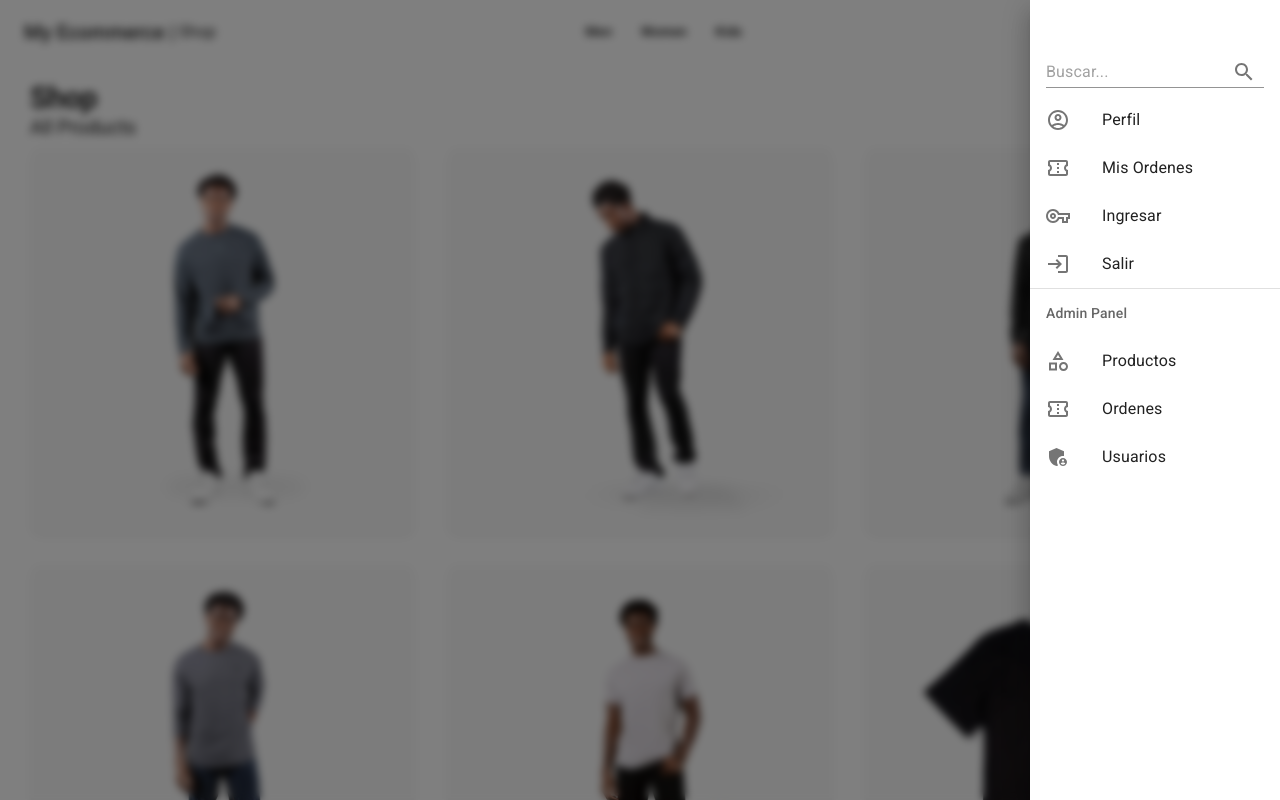
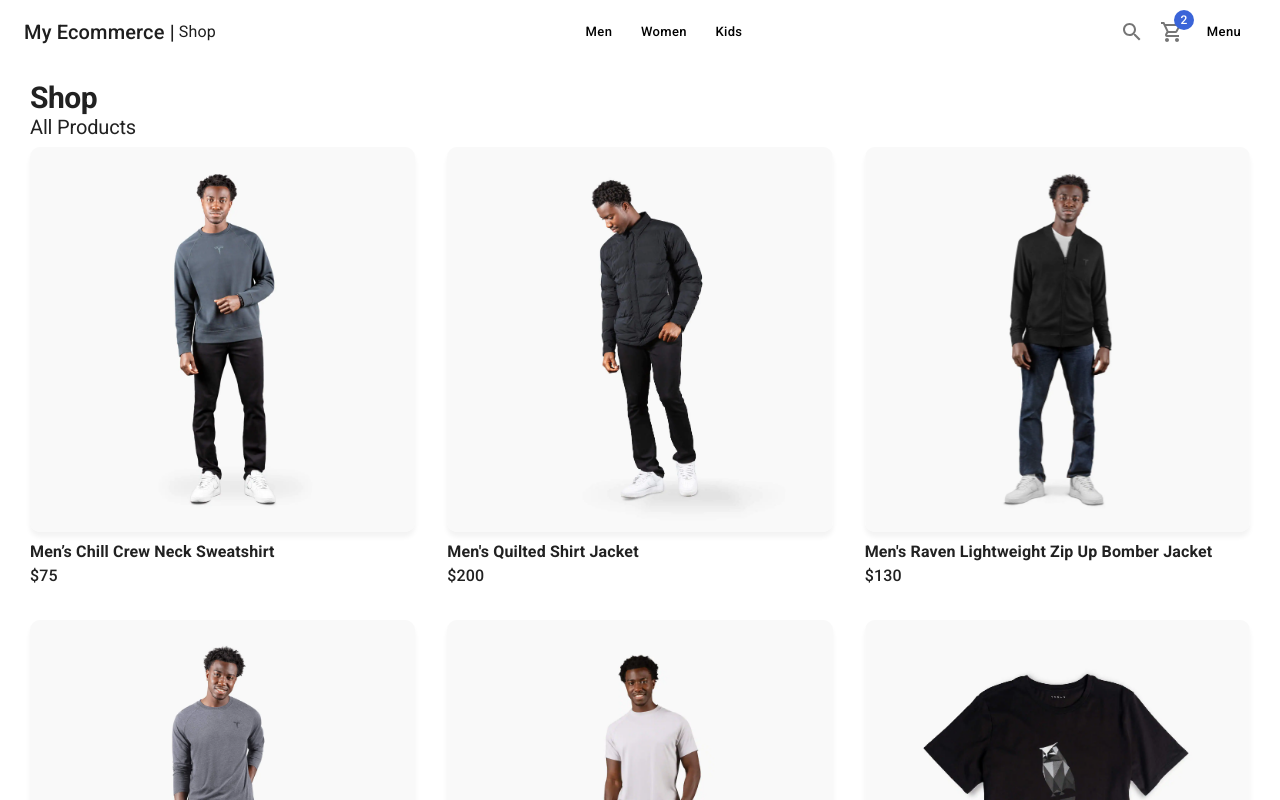
Before and after one commit to daramayo90/nextjs-ecommerce-ts, a Next.js app: page / in a window 1280 px wide. Shown: the top 800 px of the page. Built offline with nearby package versions, Linux system fonts and the light colour scheme.

Commit message:
new components to show products (ProductList & ProductCard)

```diff
--- /dev/null
+++ b/components/products/ProductCard.tsx
@@ -0,0 +1,36 @@
+import { FC, useMemo, useState } from 'react';
+import { Box, Card, CardActionArea, CardMedia, Grid, Typography } from '@mui/material';
+
+import { IProduct } from '../../interfaces';
+
+interface Props {
+  product: IProduct;
+}
+
+export const ProductCard: FC<Props> = ({ product }) => {
+  const [isHovered, setIsHovered] = useState(false);
+
+  const productImage = useMemo(() => {
+    return isHovered ? `/products/${product.images[1]}` : `/products/${product.images[0]}`;
+  }, [isHovered, product.images]);
+
+  return (
+    <Grid
+      item
+      xs={6}
+      sm={4}
+      onMouseEnter={() => setIsHovered(true)}
+      onMouseLeave={() => setIsHovered(false)}>
+      <Card>
+        <CardActionArea>
+          <CardMedia component='img' image={productImage} alt={product.title} className='fadeIn' />
+        </CardActionArea>
+      </Card>
+
+      <Box sx={{ mt: 1 }} className='fadeIn'>
+        <Typography fontWeight={700}>{product.title}</Typography>
+        <Typography fontWeight={500}>${product.price}</Typography>
+      </Box>
+    </Grid>
+  );
+};
--- /dev/null
+++ b/components/products/ProductList.tsx
@@ -0,0 +1,18 @@
+import { FC } from 'react';
+import { Grid } from '@mui/material';
+import { IProduct } from '../../interfaces';
+import { ProductCard } from './ProductCard';
+
+interface Props {
+  products: IProduct[];
+}
+
+export const ProductList: FC<Props> = ({ products }) => {
+  return (
+    <Grid container spacing={4}>
+      {products.map((product) => (
+        <ProductCard key={product.slug} product={product} />
+      ))}
+    </Grid>
+  );
+};
--- /dev/null
+++ b/components/products/index.ts
@@ -0,0 +1,2 @@
+export * from './ProductCard';
+export * from './ProductList';
--- a/components/ui/SideMenu.tsx
+++ b/components/ui/SideMenu.tsx
@@ -27,7 +27,7 @@
 export const SideMenu = () => {
   return (
     <Drawer
-      open={true}
+      open={false}
       anchor='right'
       sx={{ backdropFilter: 'blur(4px)', transition: 'all 0.5s ease-out' }}>
       <Box sx={{ width: 250, paddingTop: 5 }}>
--- /dev/null
+++ b/interfaces/index.ts
@@ -0,0 +1 @@
+export * from './products';
--- /dev/null
+++ b/interfaces/products.ts
@@ -0,0 +1,16 @@
+export interface IProduct {
+  _id: string;
+  description: string;
+  images: string[];
+  inStock: number;
+  price: number;
+  sizes: ISizes[];
+  slug: string;
+  tags: string[];
+  title: string;
+  type: ITypes;
+  gender: 'men' | 'women' | 'kid' | 'unisex';
+}
+
+export type ISizes = 'XS' | 'S' | 'M' | 'L' | 'XL' | 'XXL' | 'XXXL';
+export type ITypes = 'shirts' | 'pants' | 'hoodies' | 'hats';
--- a/pages/index.tsx
+++ b/pages/index.tsx
@@ -1,9 +1,10 @@
 import type { NextPage } from 'next';
 
-import { Card, CardActionArea, CardMedia, Grid, Typography } from '@mui/material';
+import { Typography } from '@mui/material';
 
 import { ShopLayout } from '../components/layouts';
 import { initialData } from '../database/products';
+import { ProductList } from '../components/products';
 
 const Home: NextPage = () => {
   return (
@@ -16,21 +17,7 @@
         All Products
       </Typography>
 
-      <Grid container spacing={4}>
-        {initialData.products.map((product) => (
-          <Grid item xs={6} sm={4} key={product.slug}>
-            <Card>
-              <CardActionArea>
-                <CardMedia
-                  component='img'
-                  image={`/products/${product.images[0]}`}
-                  alt={product.title}
-                />
-              </CardActionArea>
-            </Card>
-          </Grid>
-        ))}
-      </Grid>
+      <ProductList products={initialData.products as any} />
     </ShopLayout>
   );
 };
```
